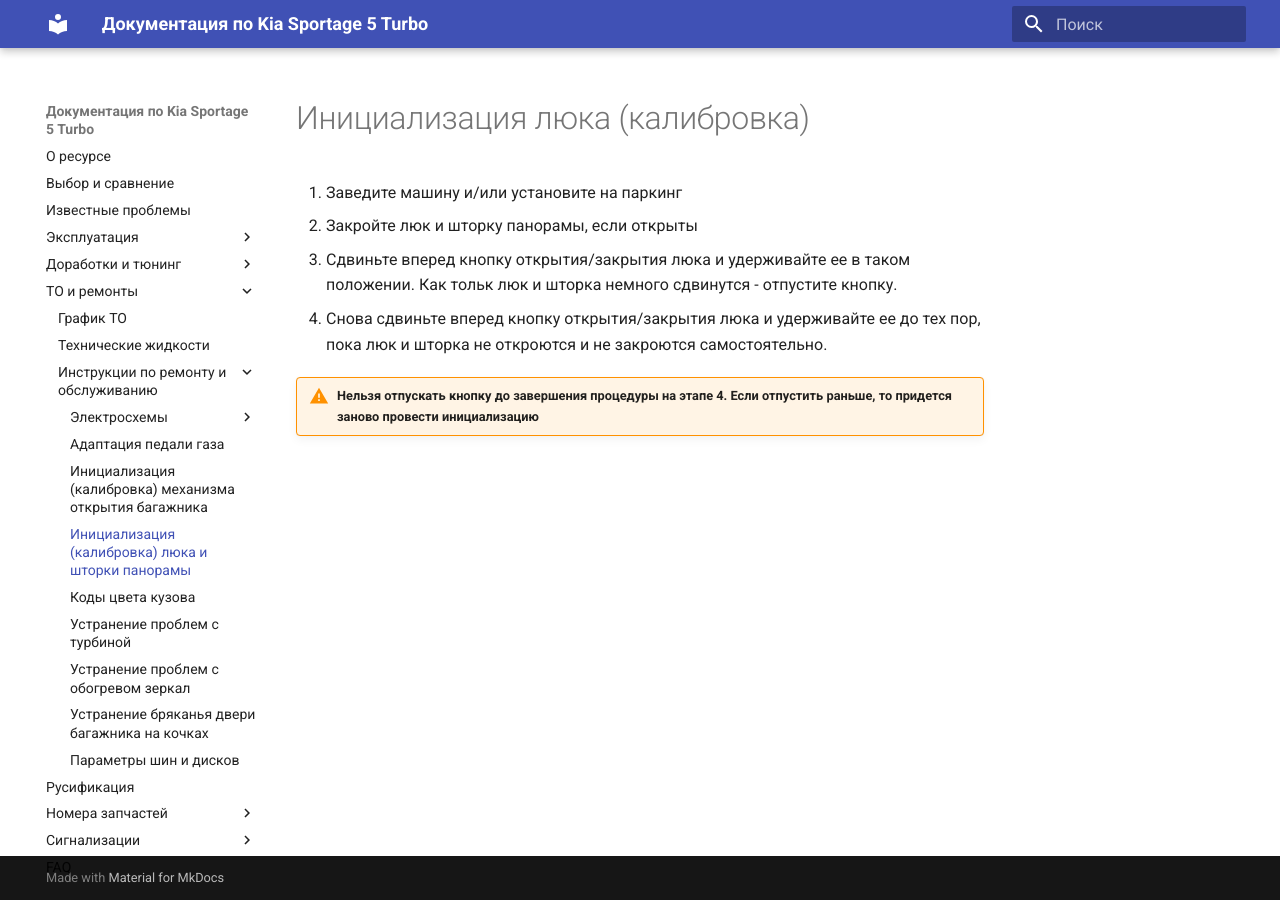
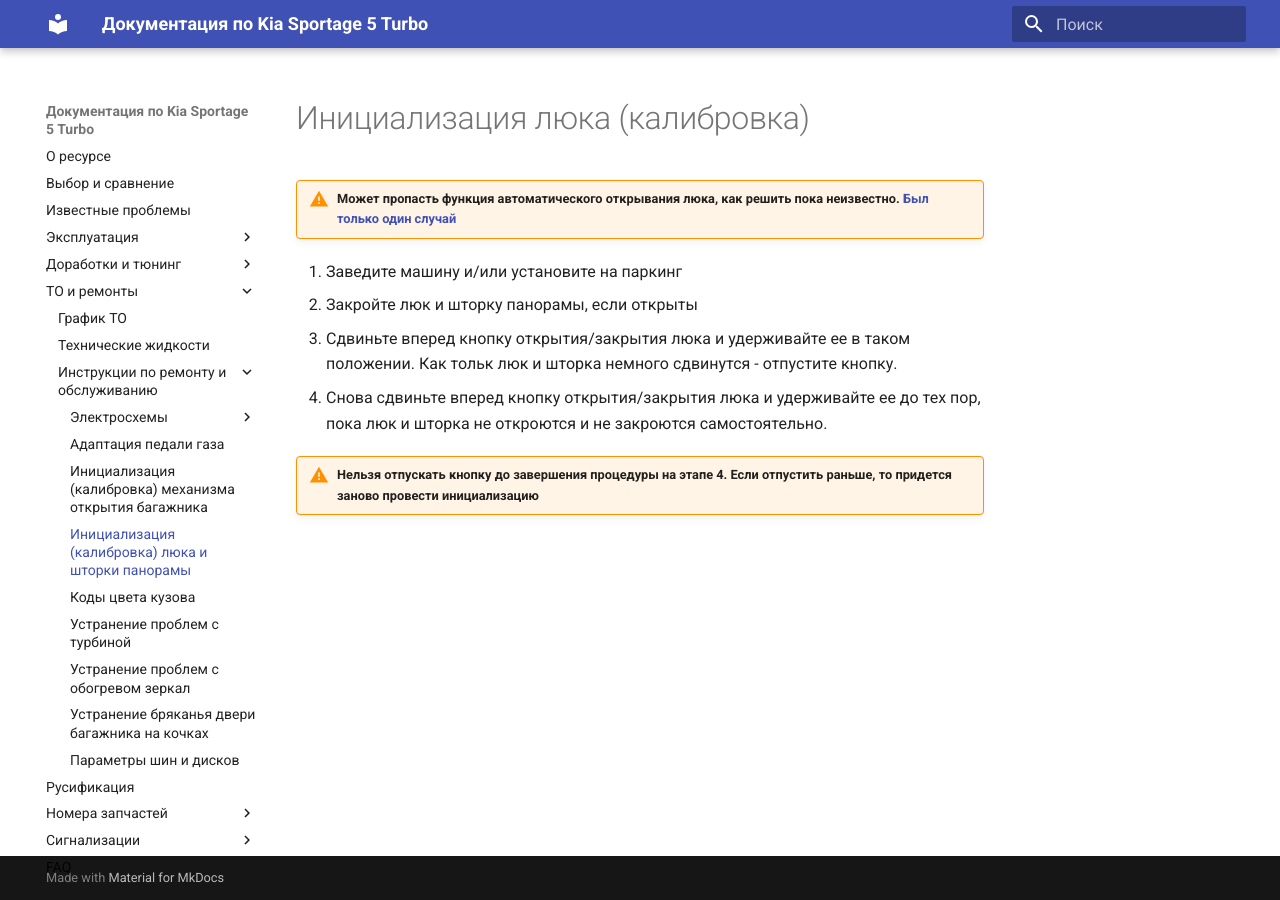
Before and after one commit to kia-sportage-docs/kia-sport5-docs, an MkDocs documentation site: the page built from docs/service/manuals/hatch_init.md, in a window 1280 px wide. Built offline with MkDocs 1.6.1 and Material for MkDocs 9.7.7, drawn with Linux system fonts in a browser that asks for light colours.

Commit message:
Мелкие правки

```diff
--- a/docs/service/manuals/hatch_init.md
+++ b/docs/service/manuals/hatch_init.md
@@ -1,4 +1,6 @@
 # Инициализация люка (калибровка)
+
+!!! warning "Может пропасть функция автоматического открывания люка, как решить пока неизвестно. [Был только один случай](https://t.me/Kia_Sportage_5_Turbo/36161/145261)"
 
 1. Заведите машину и/или установите на паркинг
 2. Закройте люк и шторку панорамы, если открыты
```
